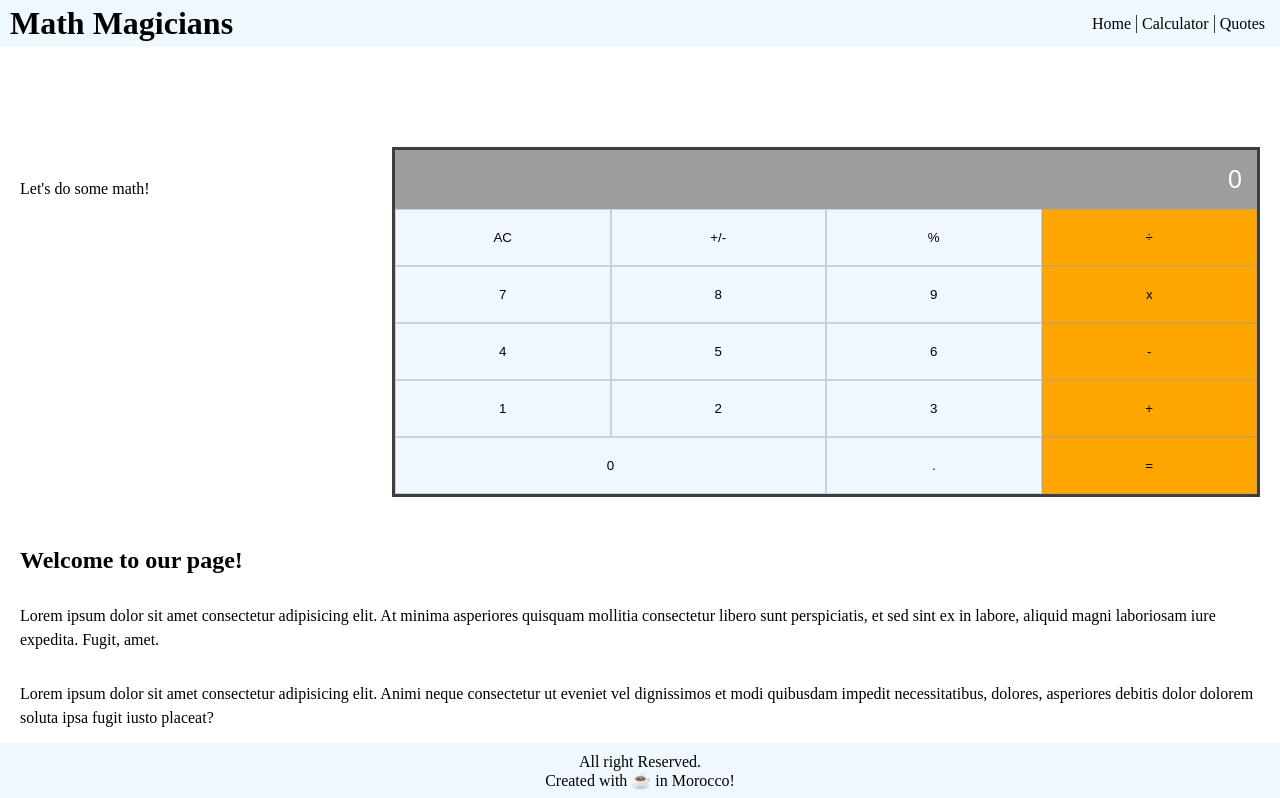
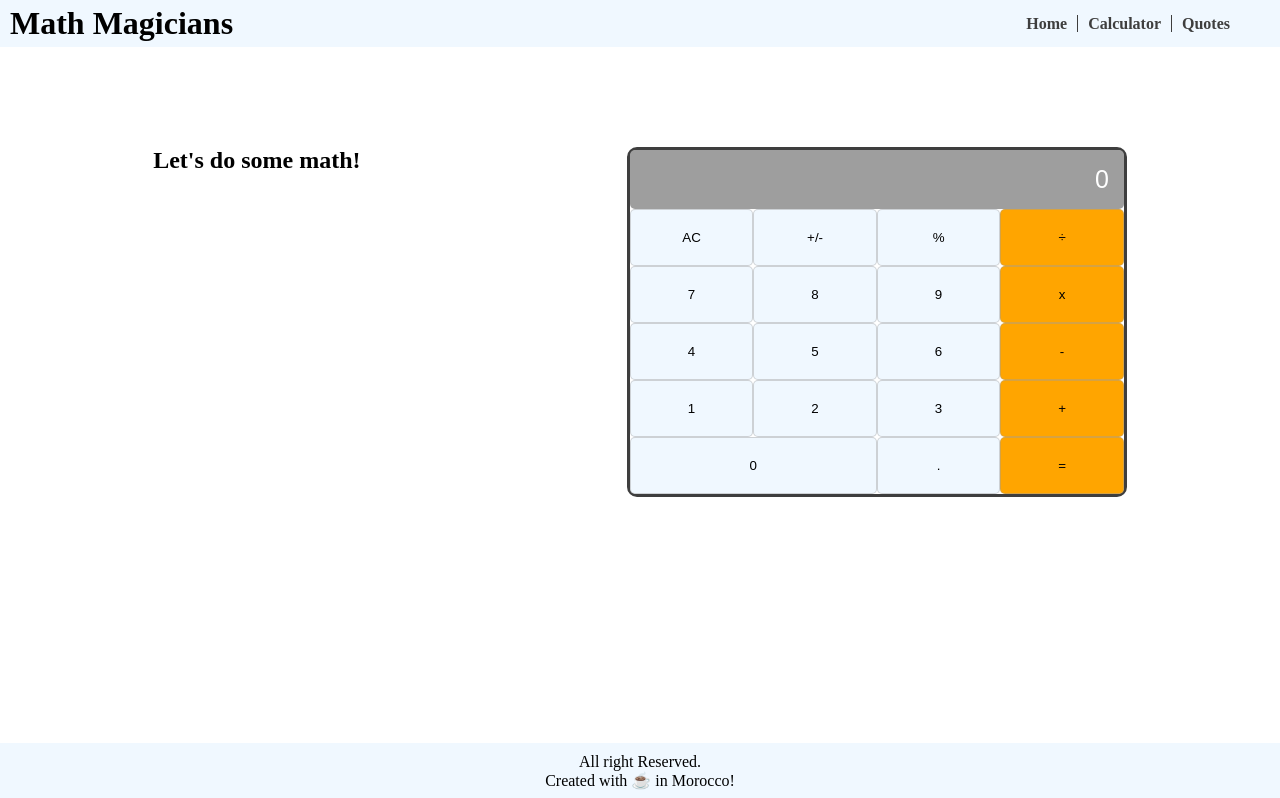
Before and after one commit to Ismailco/math-magicians, a React (Create React App) app: page /calc in a window 1280 px wide. Shown: the top 798 px of the page. Built offline with nearby package versions, Linux system fonts and the light colour scheme.

Commit message:
Use routers

```diff
--- a/src/App.js
+++ b/src/App.js
@@ -1,4 +1,5 @@
 import React from 'react';
+import { BrowserRouter, Route, Routes } from 'react-router-dom';
 import Footer from './components/Footer';
 import Header from './components/Header';
 import QuotesPage from './components/Quotes';
@@ -13,13 +14,15 @@ class App extends React.Component {
 
   render() {
     return (
-      <div>
+      <BrowserRouter>
         <Header />
-        <CalculatPage />
-        <HomePage />
-        <QuotesPage />
+        <Routes>
+          <Route path="/" element={<HomePage />} />
+          <Route path="calc" element={<CalculatPage />} />
+          <Route path="quotes" element={<QuotesPage />} />
+        </Routes>
         <Footer />
-      </div>
+      </BrowserRouter>
     );
   }
 }
--- a/src/components/CalculatPage.css
+++ b/src/components/CalculatPage.css
@@ -1,19 +1,28 @@
-* {
-  padding: 0;
-  margin: 0;
-  box-sizing: border-box;
-}
-
 .calculatPage {
   display: flex;
-  justify-content: space-between;
+  justify-content: space-around;
   align-items: flex-start;
   margin-top: 100px;
   margin-left: 20px;
   margin-right: 20px;
 }
 
+.opening {
+  font-weight: 600;
+  font-size: 1.5em;
+}
+
 .calculator {
   border: 3px solid #3e3e3e;
-  width: 70%;
+  width: 500px;
 }
+
+@media screen and (max-width: 700px) {
+  .calculatPage {
+    flex-direction: column;
+  }
+
+  .calculator {
+    margin-top: 70px;
+  }
+}
--- a/src/components/CalculatPage.js
+++ b/src/components/CalculatPage.js
@@ -5,7 +5,7 @@ import Calculator from './Calculator';
 function CalculatPage() {
   return (
     <div className="calculatPage">
-      <p className="paragraph">Let&apos;s do some math!</p>
+      <p className="opening">Let&apos;s do some math!</p>
       <Calculator className="calculator" />
     </div>
   );
--- a/src/components/Calculator.css
+++ b/src/components/Calculator.css
@@ -1,11 +1,6 @@
-* {
-  box-sizing: border-box;
-  padding: 0;
-  margin: 0;
-}
-
 .calculator {
   font-family: sans-serif;
+  border-radius: 10px;
 }
 
 .input {
@@ -17,6 +12,7 @@
   outline: none;
   border: none;
   font-size: 25px;
+  border-radius: 5px;
 }
 
 .numbers-symbols {
@@ -31,6 +27,7 @@
   padding: 20px;
   border: 1px solid #9e9e9e6e;
   background-color: aliceblue;
+  border-radius: 5px;
 }
 
 .buttons:active {
--- a/src/components/Header.css
+++ b/src/components/Header.css
@@ -12,14 +12,16 @@
   background-color: aliceblue;
 }
 
-.nav-linkes {
-  list-style: none;
-  display: flex;
+.nav {
+  margin-right: 30px;
 }
 
 .nav-link {
-  margin-right: 5px;
-  padding-left: 5px;
+  margin-right: 10px;
+  padding-left: 10px;
+  text-decoration: none;
+  color: #3e3e3e;
+  font-weight: 600;
 }
 
 .nav-link:nth-child(2),
--- a/src/components/Header.js
+++ b/src/components/Header.js
@@ -1,16 +1,21 @@
 import './Header.css';
 import React from 'react';
+import { Link } from 'react-router-dom';
 
 function Headers() {
   return (
     <div className="header">
       <h1 className="logo">Math Magicians</h1>
       <nav className="nav">
-        <ul className="nav-linkes">
-          <li className="nav-link">Home</li>
-          <li className="nav-link">Calculator</li>
-          <li className="nav-link">Quotes</li>
-        </ul>
+        <Link className="nav-link" to="/">
+          Home
+        </Link>
+        <Link className="nav-link" to="/calc">
+          Calculator
+        </Link>
+        <Link className="nav-link" to="/quotes">
+          Quotes
+        </Link>
       </nav>
     </div>
   );
--- a/src/components/Quotes.css
+++ b/src/components/Quotes.css
@@ -1,4 +1,5 @@
 .quote {
   width: 90%;
   margin: 100px auto;
+  line-height: 2em;
 }
--- a/src/index.js
+++ b/src/index.js
@@ -1,6 +1,5 @@
 import React from 'react';
 import ReactDOM from 'react-dom';
-// import './index.css';
 import App from './App';
 
 ReactDOM.render(
```
